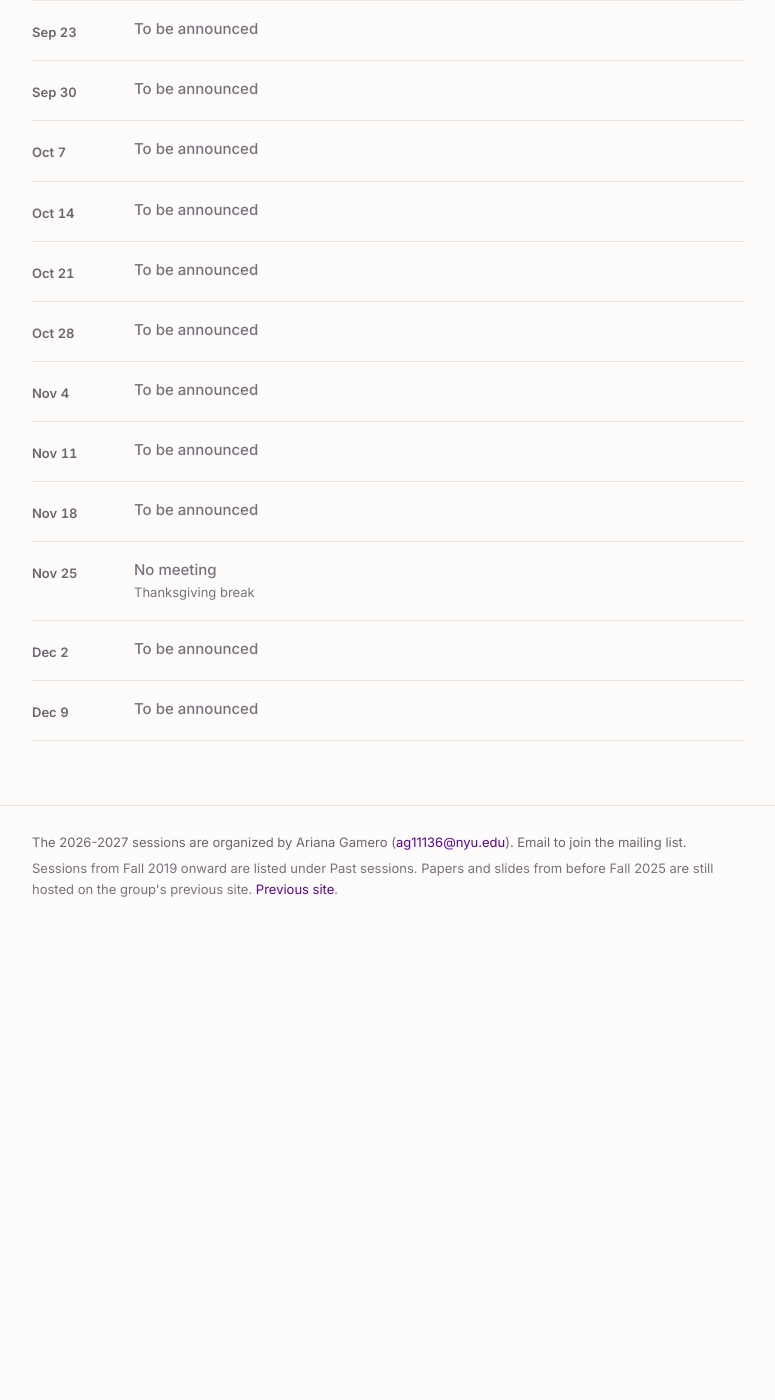
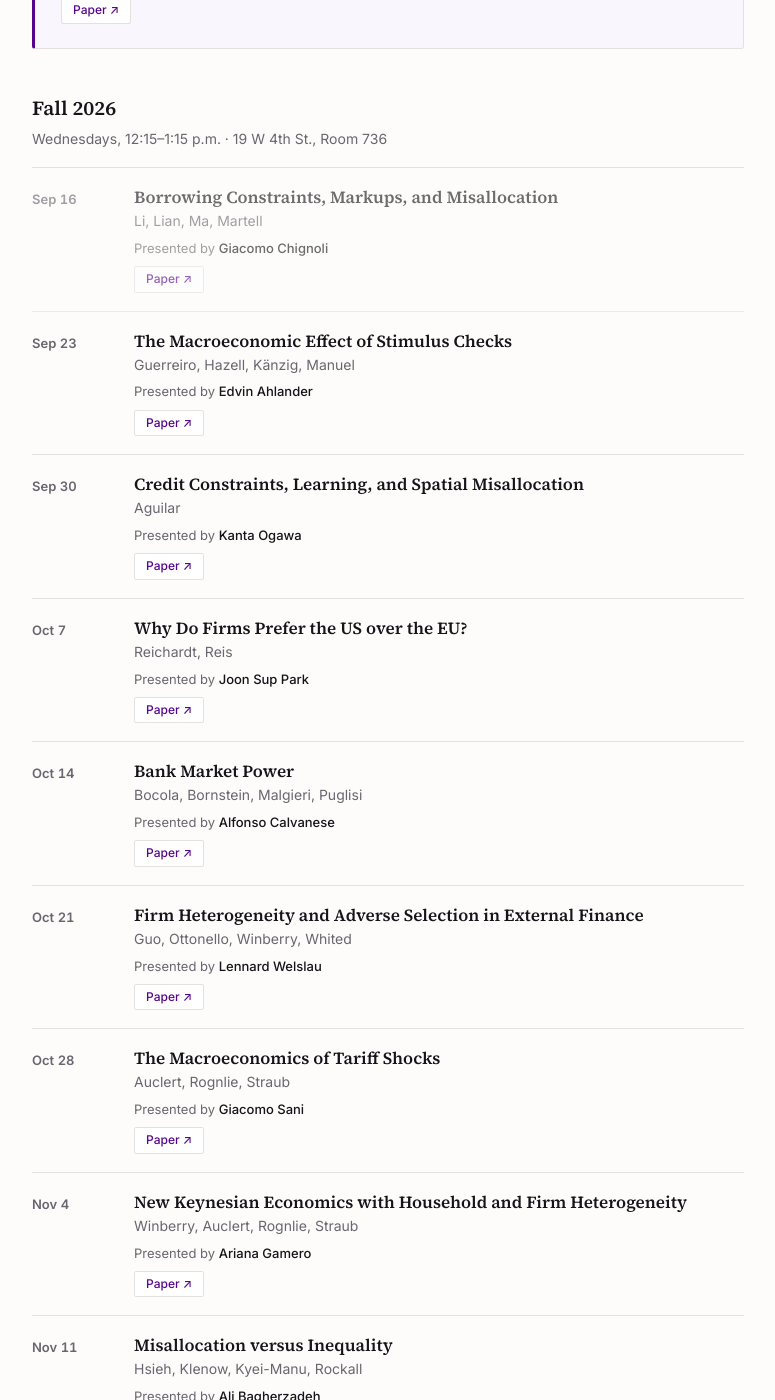
Before and after one commit to nyu-macro-rg/nyu-macro-rg.github.io, a Jekyll site: the page built from index.html, in a window 1280 px wide and 1400 px high, scrolled down 515 px. Shown: the whole window, without its empty margins (252-1027 px from the left). Built offline with Jekyll 4.4.1, drawn with Linux system fonts in a browser that asks for light colours; before the commit the page ends 1480 px from its top, so only the background shows below that; some of the changed text lies outside the part shown.

Commit message:
Fill in the Fall 2026 schedule
From Ariana's preliminary setup mail of 2026-09-15, which she forwarded for
exactly this purpose. Ten sessions, Sep 23 to Dec 9, each with a resolved and
checked paper link.

Nov 18 stays 'To be announced' rather than a break: her schedule has no entry
for it, which means unclaimed, not cancelled. Nov 25 remains Thanksgiving.

Co-Authored-By: Claude Opus 5 <noreply@anthropic.com>

```diff
--- a/_data/sessions.yml
+++ b/_data/sessions.yml
@@ -60,30 +60,60 @@ semesters:
         title: "Borrowing Constraints, Markups, and Misallocation"
         paper_url: "https://lianchen.github.io/website/draft_markup.pdf"
       - date: 2026-09-23
-        status: tbd
+        presenter: "Edvin Ahlander"
+        authors: "Guerreiro, Hazell, Känzig, Manuel"
+        title: "The Macroeconomic Effect of Stimulus Checks"
+        paper_url: "https://jguerreiro.com/files/GHKM_VeteranTransfers.pdf"
       - date: 2026-09-30
-        status: tbd
+        presenter: "Kanta Ogawa"
+        authors: "Aguilar"
+        title: "Credit Constraints, Learning, and Spatial Misallocation"
+        paper_url: "https://www.elena-aguilar.net/files/papers/aguilar_jmp.pdf"
       - date: 2026-10-07
-        status: tbd
+        presenter: "Joon Sup Park"
+        authors: "Reichardt, Reis"
+        title: "Why Do Firms Prefer the US over the EU?"
+        paper_url: "https://hugoreichardt.com/pdf/firmsuseu.pdf"
       - date: 2026-10-14
-        status: tbd
+        presenter: "Alfonso Calvanese"
+        authors: "Bocola, Bornstein, Malgieri, Puglisi"
+        title: "Bank Market Power"
+        paper_url: "https://lbocola.people.stanford.edu/pdf/Bank_Market_Power.pdf"
       - date: 2026-10-21
-        status: tbd
+        presenter: "Lennard Welslau"
+        authors: "Guo, Ottonello, Winberry, Whited"
+        title: "Firm Heterogeneity and Adverse Selection in External Finance"
+        paper_url: "https://www.nber.org/papers/w34019"
       - date: 2026-10-28
-        status: tbd
+        presenter: "Giacomo Sani"
+        authors: "Auclert, Rognlie, Straub"
+        title: "The Macroeconomics of Tariff Shocks"
+        paper_url: "https://www.nber.org/papers/w33726"
       - date: 2026-11-04
-        status: tbd
+        presenter: "Ariana Gamero"
+        authors: "Winberry, Auclert, Rognlie, Straub"
+        title: "New Keynesian Economics with Household and Firm Heterogeneity"
+        paper_url: "https://www.nber.org/papers/w34611"
       - date: 2026-11-11
-        status: tbd
+        presenter: "Ali Bagherzadeh"
+        authors: "Hsieh, Klenow, Kyei-Manu, Rockall"
+        title: "Misallocation versus Inequality"
+        paper_url: "http://klenow.com/Misallocation_versus_Inequality.pdf"
       - date: 2026-11-18
         status: tbd
       - date: 2026-11-25
         status: break
         note: "Thanksgiving break"
       - date: 2026-12-02
-        status: tbd
+        presenter: "Ben Lahey"
+        authors: "Kikuchi, O'Connor"
+        title: "The Granular Origins of Agglomeration"
+        paper_url: "https://www.shinnosuke-kikuchi.com/files/research/KIKUCHI-OCONNOR-granular-spatial.pdf"
       - date: 2026-12-09
-        status: tbd
+        presenter: "Ignacio Lunghi"
+        authors: "Braxton, Herkenhoff, Huang, Nattinger, Rothbaum, Schmidt"
+        title: "Rising Income Risk at the Top"
+        paper_url: "https://www.nber.org/papers/w35664"
 
   # ==========================================================================
   - id: 2026-spring
```
Also changed, not shown: quality_reports/provenance.md (+16 -0 lines).
